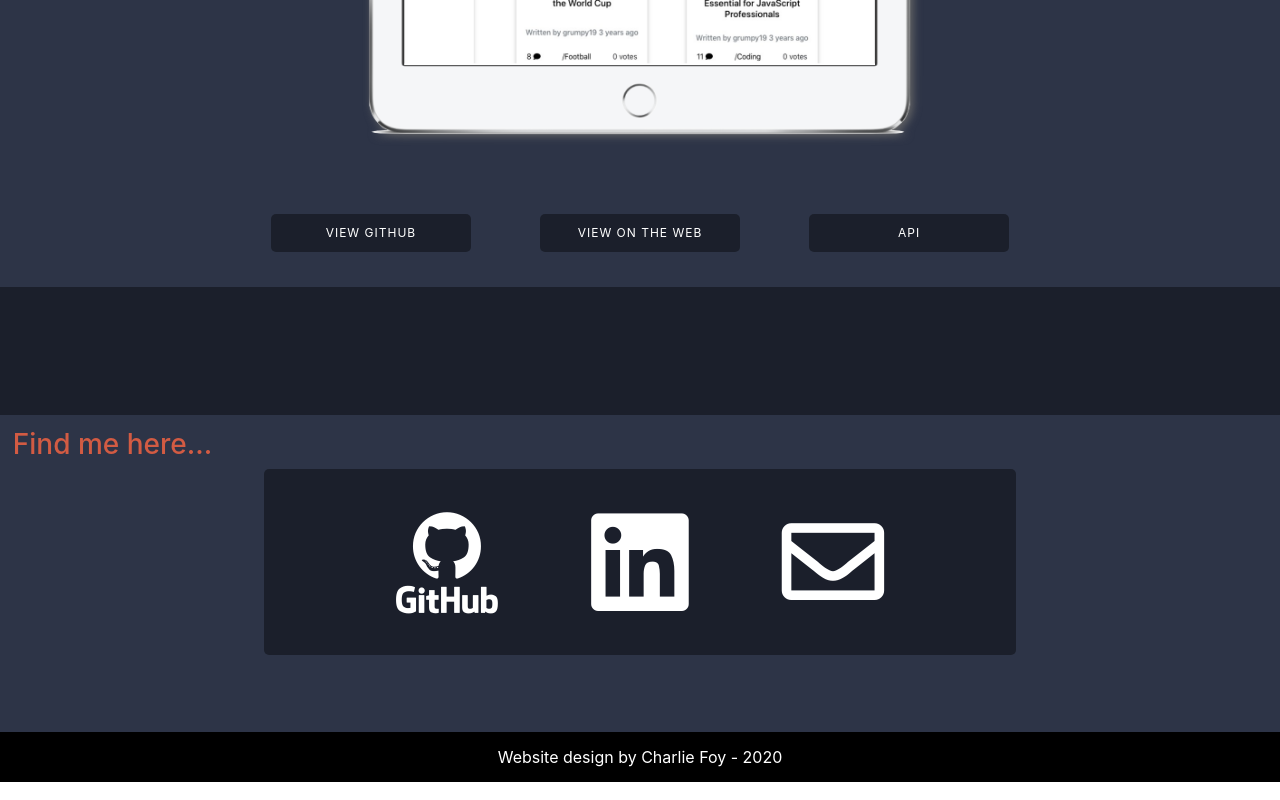
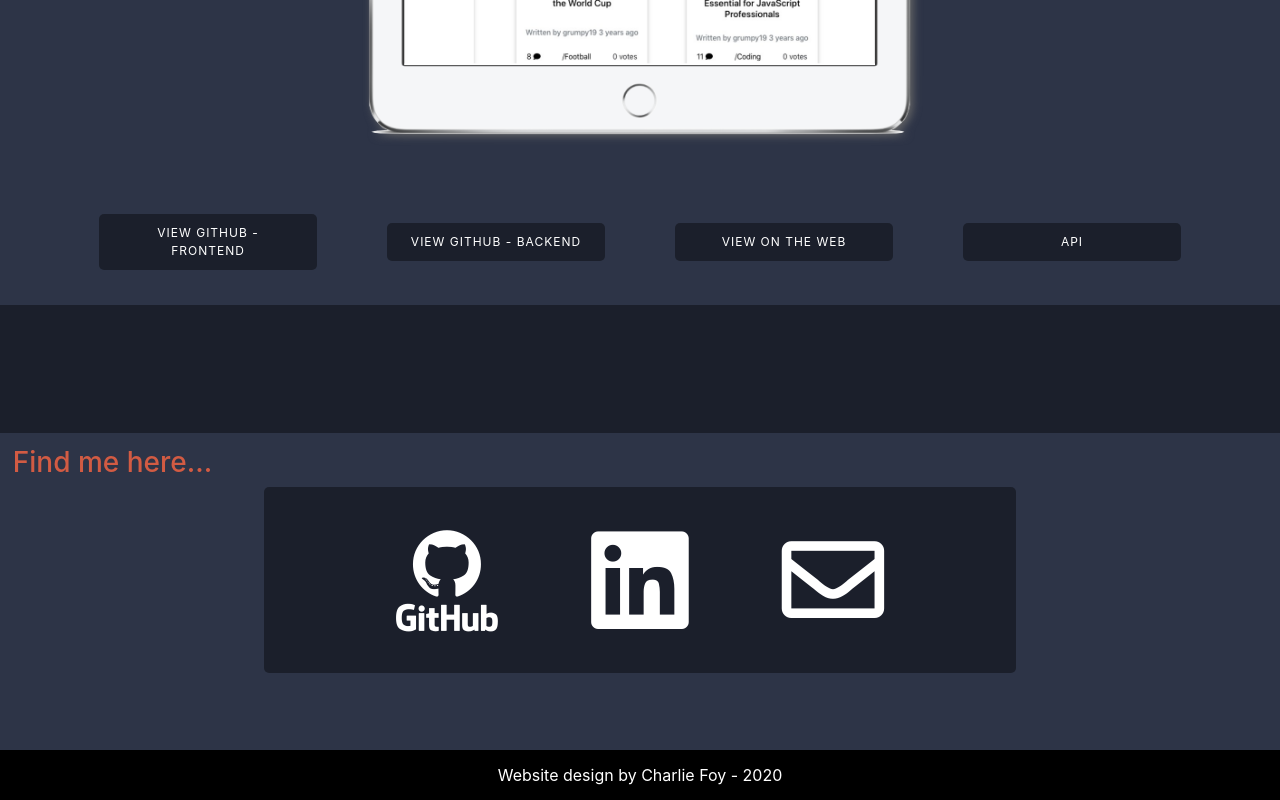
Before and after one commit to clsfoy/portfolio-website, a React (Create React App) app: page / in a window 1280 px wide. Shown: the part 3062-3862 px from the top of the page. Built offline with nearby package versions, Linux system fonts and the light colour scheme.

Commit message:
updating

```diff
--- a/src/App.css
+++ b/src/App.css
@@ -210,7 +210,8 @@ span {
   text-decoration: none;
   letter-spacing: 1px;
   text-transform: uppercase;
-  width: 200px;
+  width: auto;
+  width: 100%;
   /* height: 50px; */
   display: flex;
   justify-content: center;
--- a/src/Components/PortfolioCard.jsx
+++ b/src/Components/PortfolioCard.jsx
@@ -97,8 +97,11 @@ const PortfolioCard = () => {
           <div className="nc-img-container">
             <img src={ncipad} alt="nc news ipad"></img>
             <div className="nc-btn">
-              <a href="https://charlie-nc-news.netlify.app/" className="btn-nc">
-                View GitHub
+              <a href="https://github.com/clsfoy/nc-news" className="btn-nc">
+                View GitHub - Frontend
+              </a>
+              <a href="https://github.com/clsfoy/be-nc-news" className="btn-nc">
+                View GitHub - Backend
               </a>
               <a href="https://charlie-nc-news.netlify.app/" className="btn-nc">
                 View on the web
```
Also changed, not shown: 1 other file (tests, documents, lock files or other folders).
